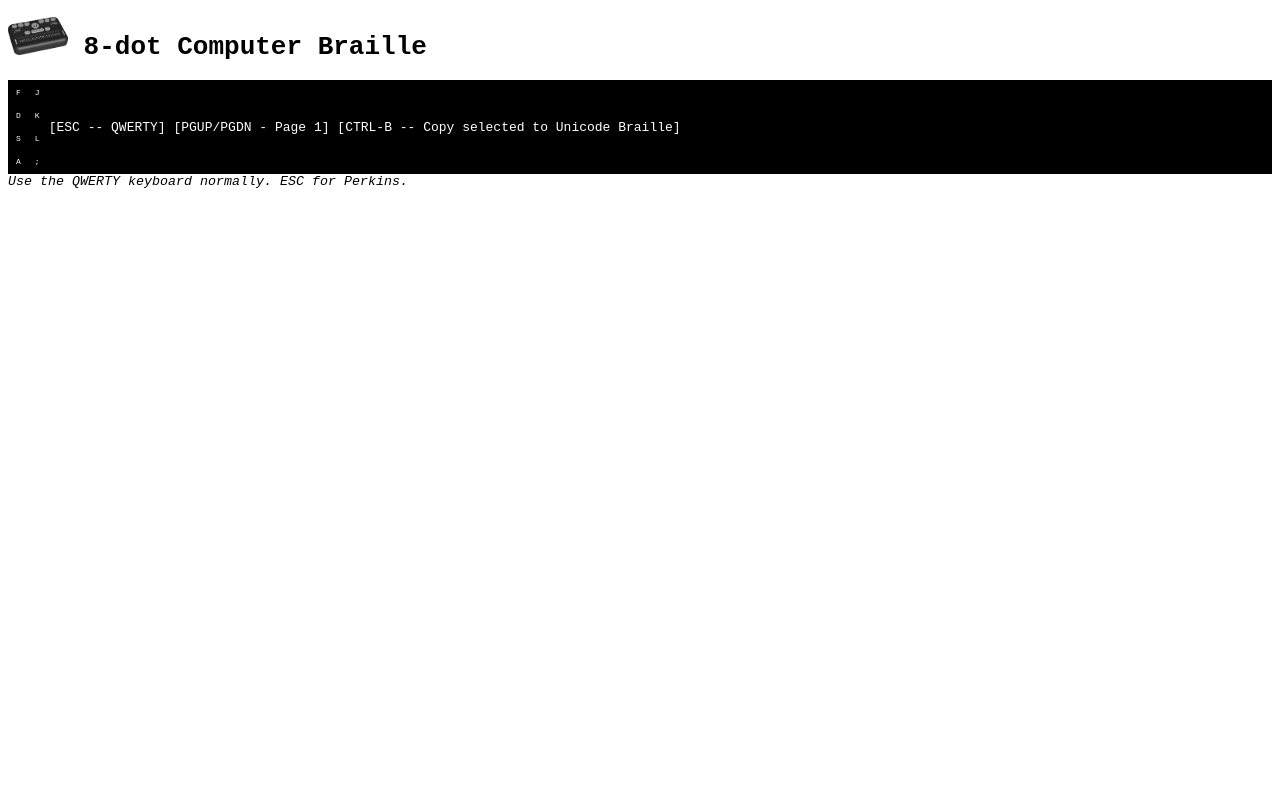
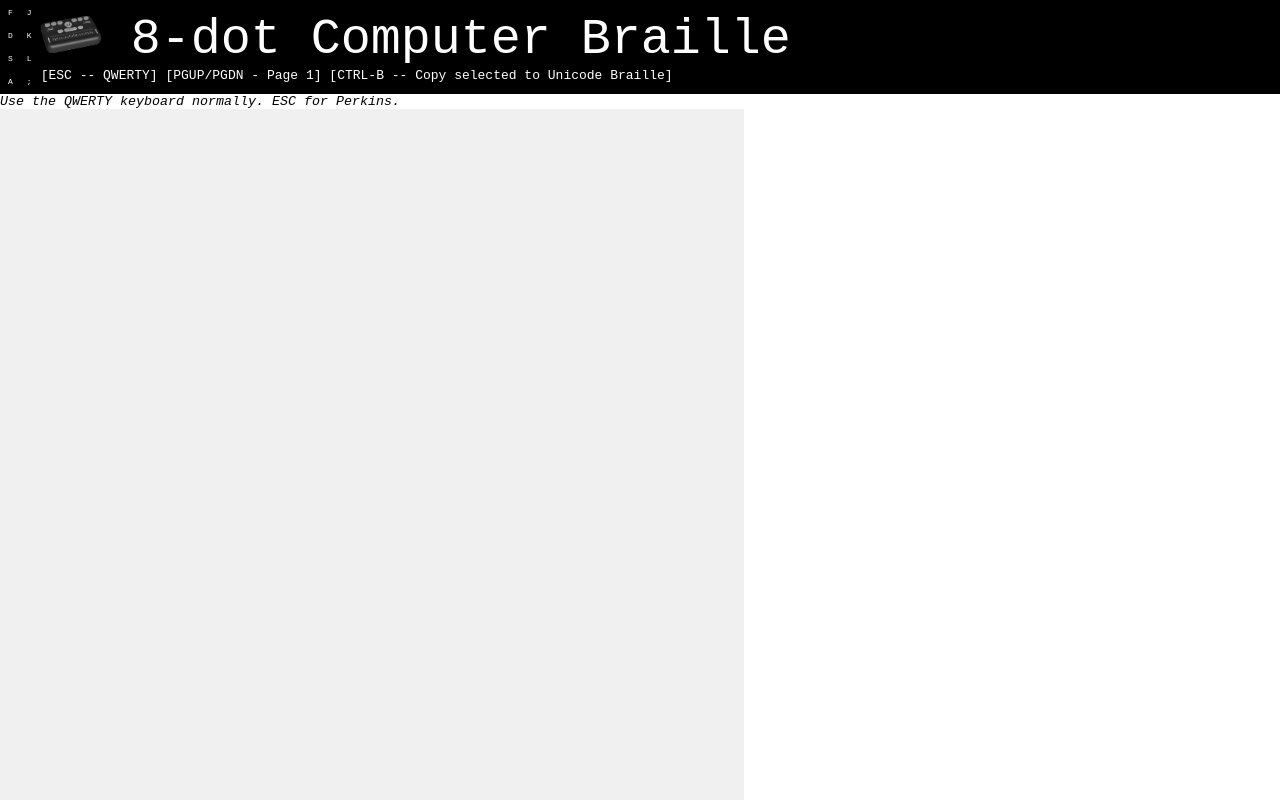
Before and after one commit to rfielding/brailleTools, a plain HTML site: page cmd/brascii/editor.html in a window 1280 px wide. Shown: the top 800 px of the page. Drawn offline with Linux system fonts and the light colour scheme; files whose address does not match are found by name.

Commit message:
clean up ui

```diff
--- a/cmd/brascii/editor.html
+++ b/cmd/brascii/editor.html
@@ -15,6 +15,7 @@
         }
 
         .textarea1 {
+            background-color: #f0f0f0;
             white-space: pre-wrap;
             border: none;
             outline: none;
@@ -335,8 +336,7 @@
       }
     </script>
 </head>
-<body>
-  <h1><img valign=center src="orbitreader20.png" width="60px"> 8-dot Computer Braille</h1>
+<body style="margin:0px">
   <table width="100%" cellpadding=0 cellspacing=0>
     <tr>
       <td colspan=2 class="mode">
@@ -345,6 +345,10 @@
                 <td class="dotoff" id="dot1">F</td>
                 <td class="dotoff" id="dot4">J</td>
                 <td rowspan=4>
+                  <div style="font-size:50px">
+                  <img halign=center src="orbitreader20.png" width="60px">
+                  8-dot Computer Braille
+                  </div>
                   [<span id="escmode">ESC -- QWERTY</span>]
                   [<span id="pageup">PGUP</span>/<span id="pagedown">PGDN</span> - <span id="pageNumber">Page 1</span>]
                   [<span id="brlcp">CTRL-B -- Copy selected to Unicode Braille</span>]
@@ -376,8 +380,8 @@
           spellcheck="false"
           class="textarea1"
           name="name"
+          cols="42"
           rows="26"
-          cols="42"
           autofocus
           width="100%"></textarea>
       </td>
```
